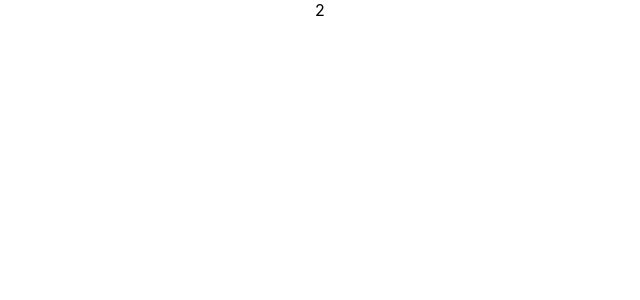
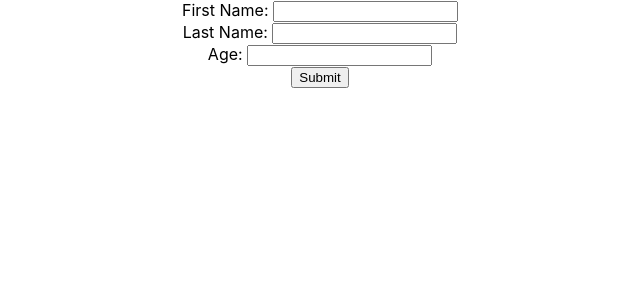
Before and after one commit to vika41130/react-refs, a React (Create React App) app: page / in a window 1280 px wide. Shown: the top 300 px of the page, without its empty margins (320-960 px from the left). Built offline with nearby package versions, Linux system fonts and the light colour scheme.

Commit message:
#react refs

```diff
--- a/src/App.js
+++ b/src/App.js
@@ -15,34 +15,44 @@ class App extends PureComponent {
     val: 1
   }
 
-  componentDidMount() {
-    setInterval(() => {
-      this.setState(() => {
-        return { val: 2 }
-      });
-    }, 2000);
+  onClick = () => {
+    alert(`yey : ${this.firstName.value} | ${this.lastName.value} submitted !`);
   }
 
-
-  // componentDidMount() {
-  //   setInterval(() => {
-  //     this.setState(() => {
-  //       return { val: Math.random() }
-  //     });
-  //   }, 2000);
-  // }
-
-  // shouldComponentUpdate(nextProps, nextState) {
-  //   console.log("nextState", nextState);
-  //   console.log("current state", this.state);
-  //   return ( this.state === nextState ? false : true );
-  // }
+  onKeyUp = (target, e) => {
+    console.log(e.keyCode);
+    if (e.keyCode === 13) {
+      switch (target) {
+        case 'firstName': this.lastName.focus(); break;
+        case 'lastName': this.age.focus(); break;
+        case 'age': this.submit.focus(); break;
+        default: this.firstName.focus();
+      }
+    }
+  }
 
   render() {
-    console.log("render App");
     return (
       <div className="App">
-        <Temp test={ this.state.val } />
+        <div>
+          <span>First Name: </span>
+          <input ref={(input) => { this.firstName = input }} type="text"
+            onKeyUp={this.onKeyUp.bind(this, 'firstName')} />
+        </div>
+        <div>
+          <span>Last Name: </span>
+          <input ref={(input) => { this.lastName = input }} type="text"
+            onKeyUp={this.onKeyUp.bind(this, 'lastName')} />
+        </div>
+        <div>
+          <span>Age: </span>
+          <input ref={(input) => { this.age = input }} type="text"
+            onKeyUp={this.onKeyUp.bind(this, 'age')} />
+        </div>
+        <div>
+          <input type="submit" value="Submit" onClick={this.onClick} ref={(input) => { this.submit = input }}
+            onKeyUp={this.onKeyUp.bind(this, 'submit')} />
+        </div>
       </div>
     );
   }
```
